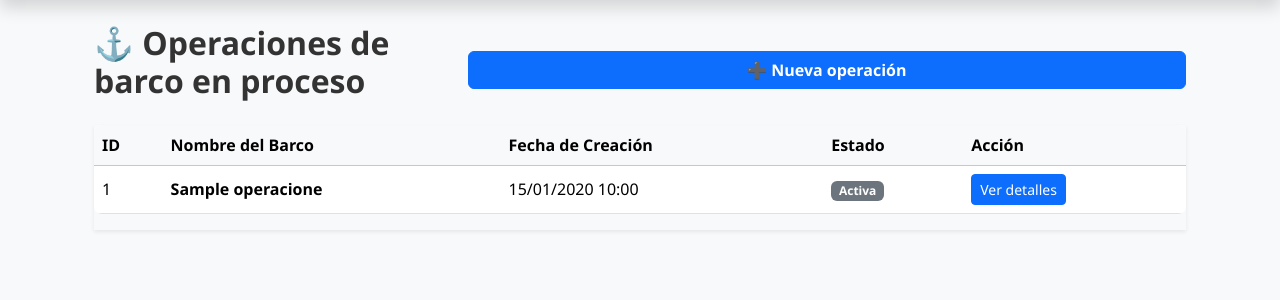
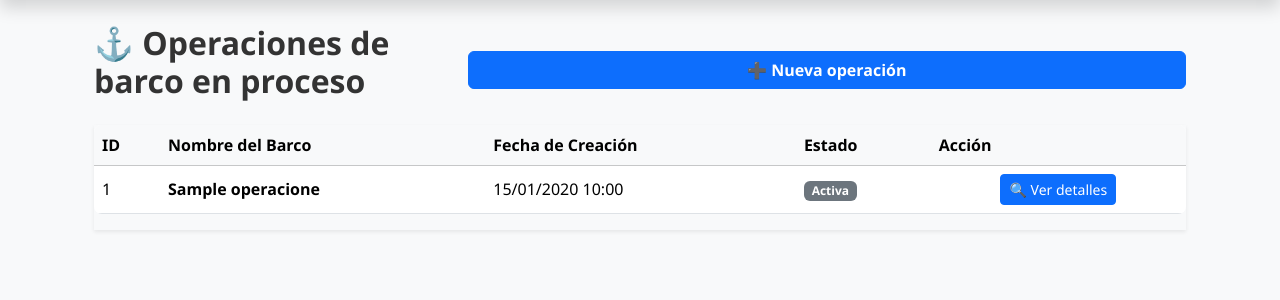
Before and after one commit to alamodylan/operacionbarco, a Flask app: template templates/operaciones.html in a window 1280 px wide. Shown: the part 64-364 px from the top of the page. Run offline with Flask 3, Linux system fonts and the light colour scheme; the template is opened without the code that fills it: most values are stand-ins (such as "Sample title", 1, 10 or a date in 2020); parts of the project's set-up code (start-up, migrations or seed data) failed here and were passed over.

Commit message:
Cambio visual en operaciones

```diff
--- a/templates/operaciones.html
+++ b/templates/operaciones.html
@@ -39,15 +39,20 @@
                             <span class="badge bg-secondary">{{ op.estado }}</span>
                         {% endif %}
                     </td>
-                    <td>
-                        <a href="{{ url_for('operacion_bp.detalle_operacion', operacion_id=op.id) }}" class="btn btn-sm btn-primary">
-                            Ver detalles
-                        </a>
-                        {% if op.estado == 'en_proceso' %}
-                        <form action="{{ url_for('operacion_bp.finalizar_operacion', operacion_id=op.id) }}" method="POST" class="d-inline">
-                            <button type="submit" class="btn btn-sm btn-success">Finalizar</button>
-                        </form>
-                        {% endif %}
+                    <td class="text-center">
+                        <div class="d-flex flex-column flex-md-row justify-content-center align-items-center gap-2">
+                            <a href="{{ url_for('operacion_bp.detalle_operacion', operacion_id=op.id) }}"
+                               class="btn btn-primary btn-sm d-flex align-items-center gap-1">
+                               🔍 Ver detalles
+                            </a>
+                            {% if op.estado == 'en_proceso' %}
+                            <form action="{{ url_for('operacion_bp.finalizar_operacion', operacion_id=op.id) }}" method="POST" class="m-0">
+                                <button type="submit" class="btn btn-success btn-sm d-flex align-items-center gap-1">
+                                    ✅ Finalizar
+                                </button>
+                            </form>
+                            {% endif %}
+                        </div>
                     </td>
                 </tr>
                 {% endfor %}
```
